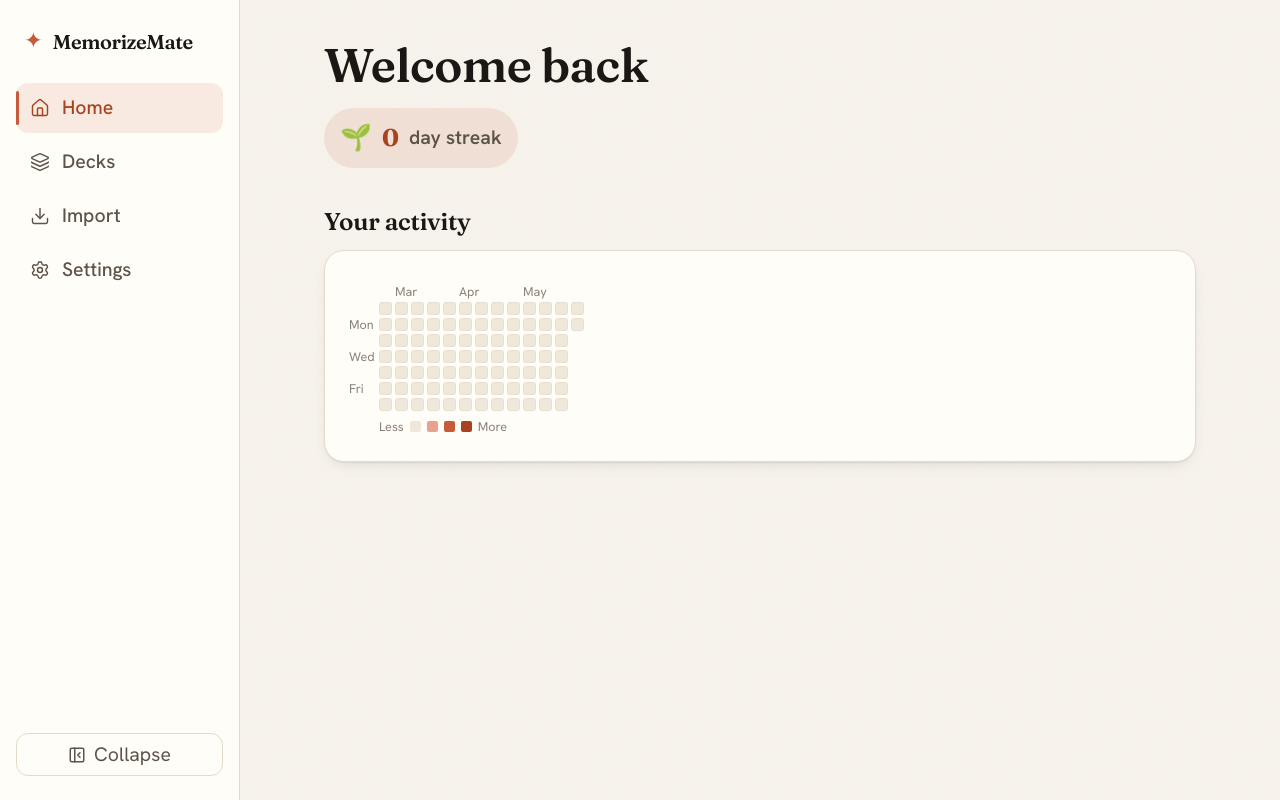
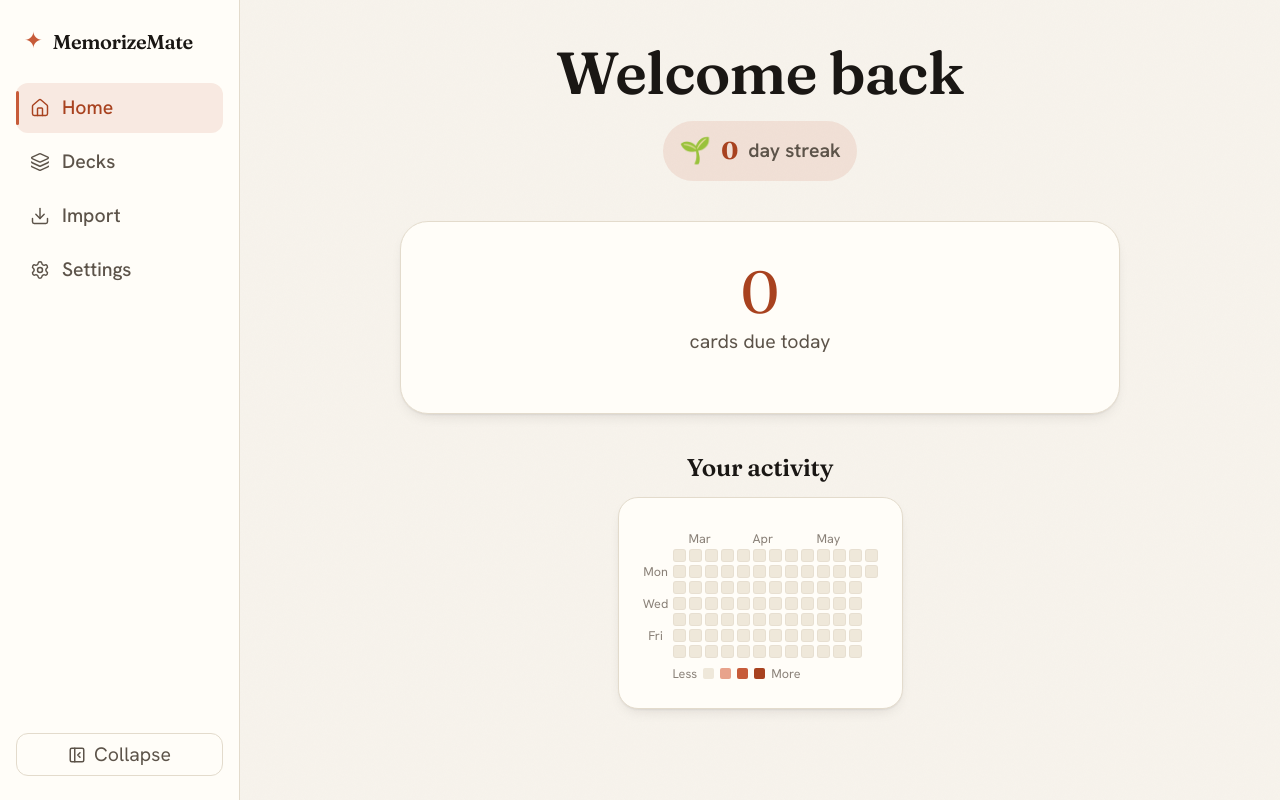
Before and after one commit to PandesalPanpan/MemorizeMate, a React (Vite) app: page / in a window 1280 px wide. Built offline with nearby package versions, Linux system fonts and the light colour scheme; a web font is replaced by a local one.

Commit message:
feat(ui): centered home dashboard with due-today and per-deck due

```diff
--- a/src/screens/HomeScreen.module.css
+++ b/src/screens/HomeScreen.module.css
@@ -1,5 +1,12 @@
-.hero { margin-bottom: var(--space-xl); }
-.greeting { font-size: var(--step-4); margin-bottom: var(--space-md); }
+.page { max-width: 720px; margin: 0 auto; text-align: center; }
+.hero { display: flex; flex-direction: column; align-items: center; gap: var(--space-md); margin-bottom: var(--space-xl); }
+.greeting { font-size: var(--step-5); }
+.due { display: flex; flex-direction: column; align-items: center; gap: 6px; background: var(--color-surface); border: 1px solid var(--color-line); border-radius: var(--radius-xl); box-shadow: var(--shadow-card); padding: var(--space-xl); margin-bottom: var(--space-lg); }
+.dueNum { font-family: var(--font-display); font-size: var(--step-5); color: var(--color-accent-deep); line-height: 1; }
+.dueLabel { color: var(--color-text-soft); margin-bottom: var(--space-md); }
+.deckList { list-style: none; padding: 0; margin: 0 auto var(--space-xl); max-width: 480px; display: flex; flex-direction: column; gap: 6px; }
+.deckRow { display: flex; justify-content: space-between; padding: 10px 14px; background: var(--color-surface); border: 1px solid var(--color-line); border-radius: var(--radius-md); }
+.deckDue { color: var(--color-muted); font-family: var(--font-mono); font-size: var(--step--1); }
 .activity { margin-top: var(--space-xl); }
 .activity h3 { margin-bottom: var(--space-md); }
-.card { background: var(--color-surface); border: 1px solid var(--color-line); border-radius: var(--radius-lg); box-shadow: var(--shadow-card); padding: var(--space-lg); overflow-x: auto; }
+.card { display: inline-block; background: var(--color-surface); border: 1px solid var(--color-line); border-radius: var(--radius-lg); box-shadow: var(--shadow-card); padding: var(--space-lg); overflow-x: auto; max-width: 100%; }
--- a/src/screens/HomeScreen.tsx
+++ b/src/screens/HomeScreen.tsx
@@ -1,32 +1,66 @@
 import { useEffect, useState } from 'react';
+import { Link } from 'react-router-dom';
 import { Heatmap } from '../components/Heatmap';
 import { StreakBadge } from '../components/StreakBadge';
-import { store } from '../store/useStore';
+import { useStore, store } from '../store/useStore';
 import { dailyCounts, currentStreak } from '../stats/heatmap';
+import { isDue } from '../fsrs/scheduler';
+import { Button } from '../components/ui/Button';
 import styles from './HomeScreen.module.css';
 
 export function HomeScreen() {
+  const decks = useStore((s) => s.decks);
   const [counts, setCounts] = useState<Record<string, number>>({});
   const [streak, setStreak] = useState(0);
+  const [dueByDeck, setDueByDeck] = useState<Record<string, number>>({});
 
   useEffect(() => {
-    store.getState().repo.listReviewLogs().then((logs) => {
+    const repo = store.getState().repo;
+    repo.listReviewLogs().then((logs) => {
       setCounts(dailyCounts(logs));
       setStreak(currentStreak(logs, new Date()));
     });
-  }, []);
+    repo.listCards().then((cards) => {
+      const now = new Date();
+      const map: Record<string, number> = {};
+      for (const c of cards) if (isDue(c.srs, now)) map[c.deckId] = (map[c.deckId] ?? 0) + 1;
+      setDueByDeck(map);
+    });
+  }, [decks.length]);
+
+  const totalDue = Object.values(dueByDeck).reduce((a, b) => a + b, 0);
 
   return (
-    <section>
+    <section className={styles.page}>
       <div className={styles.hero}>
         <h2 className={styles.greeting}>Welcome back</h2>
         <StreakBadge streak={streak} />
       </div>
+
+      <div className={styles.due}>
+        <div className={styles.dueNum}>{totalDue}</div>
+        <div className={styles.dueLabel}>cards due today</div>
+        {decks.length > 0 && (
+          <Link to={`/decks/${(Object.keys(dueByDeck)[0] ?? decks[0].id)}/study`}>
+            <Button>Study all due</Button>
+          </Link>
+        )}
+      </div>
+
+      {decks.length > 0 && (
+        <ul className={styles.deckList}>
+          {decks.map((d) => (
+            <li key={d.id} className={styles.deckRow}>
+              <Link to={`/decks/${d.id}`}>{d.name}</Link>
+              <span className={styles.deckDue}>{dueByDeck[d.id] ?? 0} due</span>
+            </li>
+          ))}
+        </ul>
+      )}
+
       <div className={styles.activity}>
         <h3>Your activity</h3>
-        <div className={styles.card}>
-          <Heatmap counts={counts} />
-        </div>
+        <div className={styles.card}><Heatmap counts={counts} /></div>
       </div>
     </section>
   );
```
Also changed, not shown: 1 other file (tests, documents, lock files or other folders).
